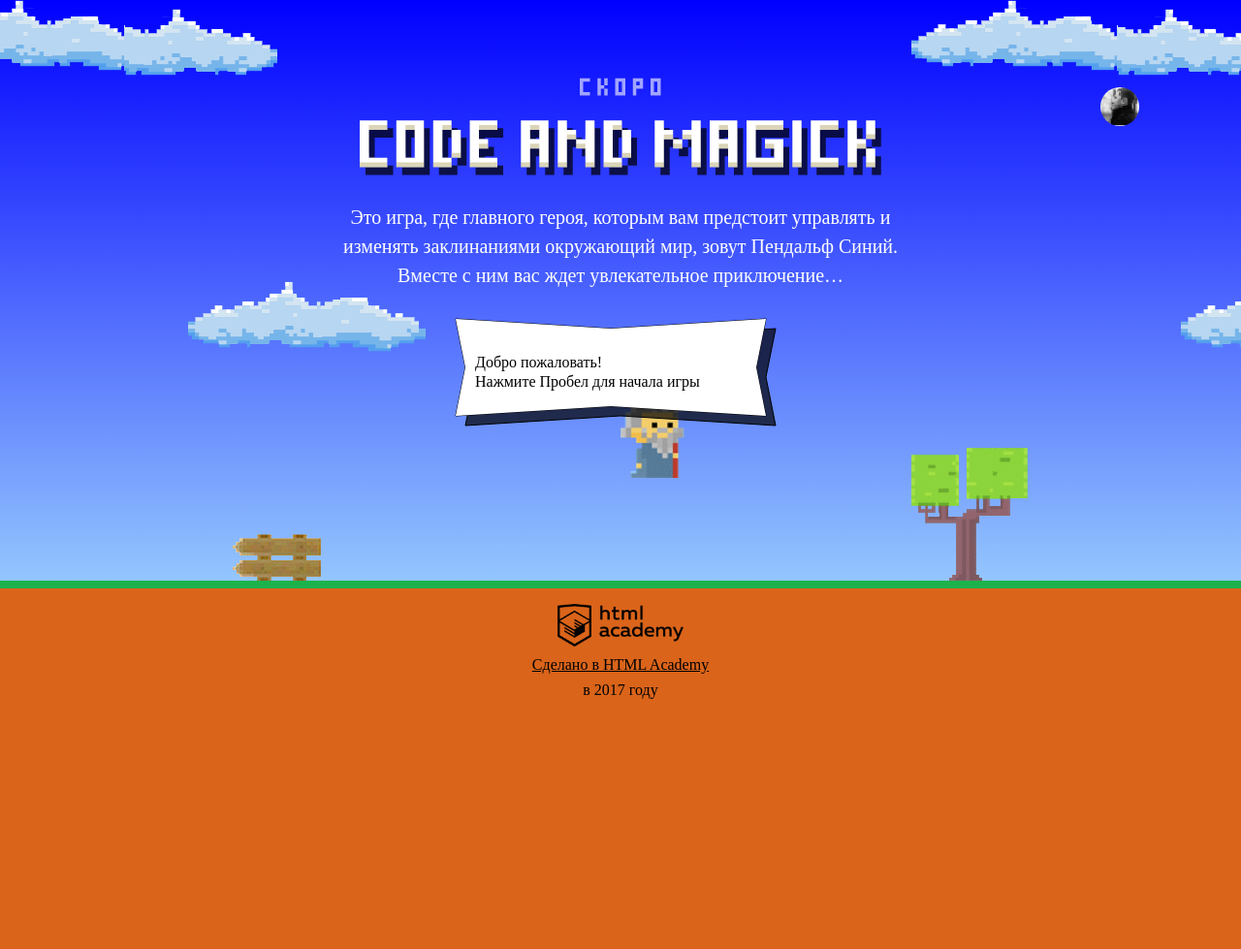
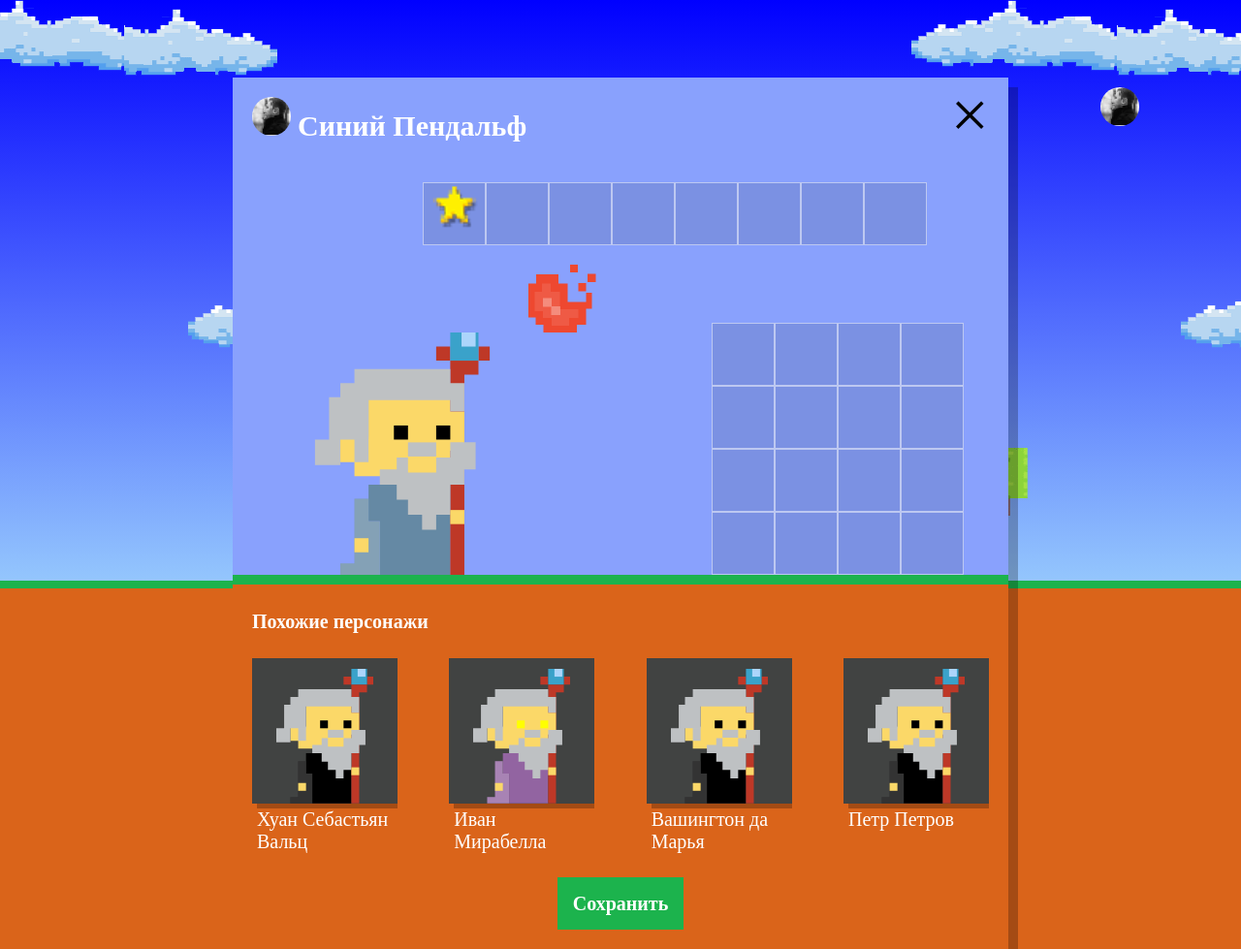
Before and after one commit to icho-web/975479-code-and-magick-19, a website: page index.html in a window 1280 px wide. Shown: the whole page at 97% size. Before the commit the page ends 800 px from the top, so only its background shows below. Drawn offline with Linux system fonts and the light colour scheme; a web font is replaced by a local one.

Commit message:
Учебное задание №3

```diff
--- a/index.html
+++ b/index.html
@@ -181,6 +181,7 @@
   </div>
 </template>
 
+<script src="js/setup.js"></script>
 <script src="js/stat.js"></script>
 <script>
   var fireballSize = 22;
--- /dev/null
+++ b/js/setup.js
@@ -0,0 +1,42 @@
+'use strict';
+
+var similarListElement = document.querySelector('.setup-similar-list');
+var similarWizardTemplate = document.querySelector('#similar-wizard-template')
+  .content
+  .querySelector('.setup-similar-item');
+var userDialog = document.querySelector('.setup');
+var NAME = ['Иван', 'Хуан Себастьян', 'Мария', 'Кристоф', 'Виктор', 'Юлия', 'Люпита', 'Вашингтон'];
+var SURNAME = ['да Марья', 'Верон', 'Мирабелла', 'Вальц', 'Онопко', 'Топольницкая', 'Нионго', 'Ирвинг'];
+var COAT_COLOR = ['rgb(101, 137, 164)', 'rgb(241, 43, 107)', 'rgb(146, 100, 161)', 'rgb(56, 159, 117)', 'rgb(215, 210, 55)', 'rgb(0, 0, 0)'];
+var EYES_COLOR = ['black', 'red', 'blue', 'yellow', 'green'];
+var getRandomArr = function (name) {
+  return Math.floor(Math.random() * name.length);
+};
+var setupSImilar = document.querySelector('.setup-similar');
+
+setupSImilar.classList.remove('hidden');
+userDialog.classList.remove('hidden');
+
+var getGenerateCharacter = function (count) {
+  var arr = [];
+  for (var i = 1; i <= count; i++) {
+    arr.push({
+      name: NAME[getRandomArr(NAME)] + ' ' + SURNAME[getRandomArr(SURNAME)],
+      coatColor: COAT_COLOR[getRandomArr(COAT_COLOR)],
+      eyesColor: EYES_COLOR[getRandomArr(EYES_COLOR)]
+    });
+  }
+  return arr;
+};
+var ARR_LENGTH = 4;
+var arrLength = getGenerateCharacter(ARR_LENGTH);
+
+for (var i = 1; i <= arrLength.length; i++) {
+  var wizardElement = similarWizardTemplate.cloneNode(true);
+  var fragment = document.createDocumentFragment();
+  fragment.appendChild(wizardElement);
+  similarListElement.appendChild(fragment);
+  wizardElement.querySelector('.setup-similar-label').textContent = arrLength[i].name;
+  wizardElement.querySelector('.wizard-coat').style.fill = arrLength[i].coatColor;
+  wizardElement.querySelector('.wizard-eyes').style.fill = arrLength[i].eyesColor;
+}
```
